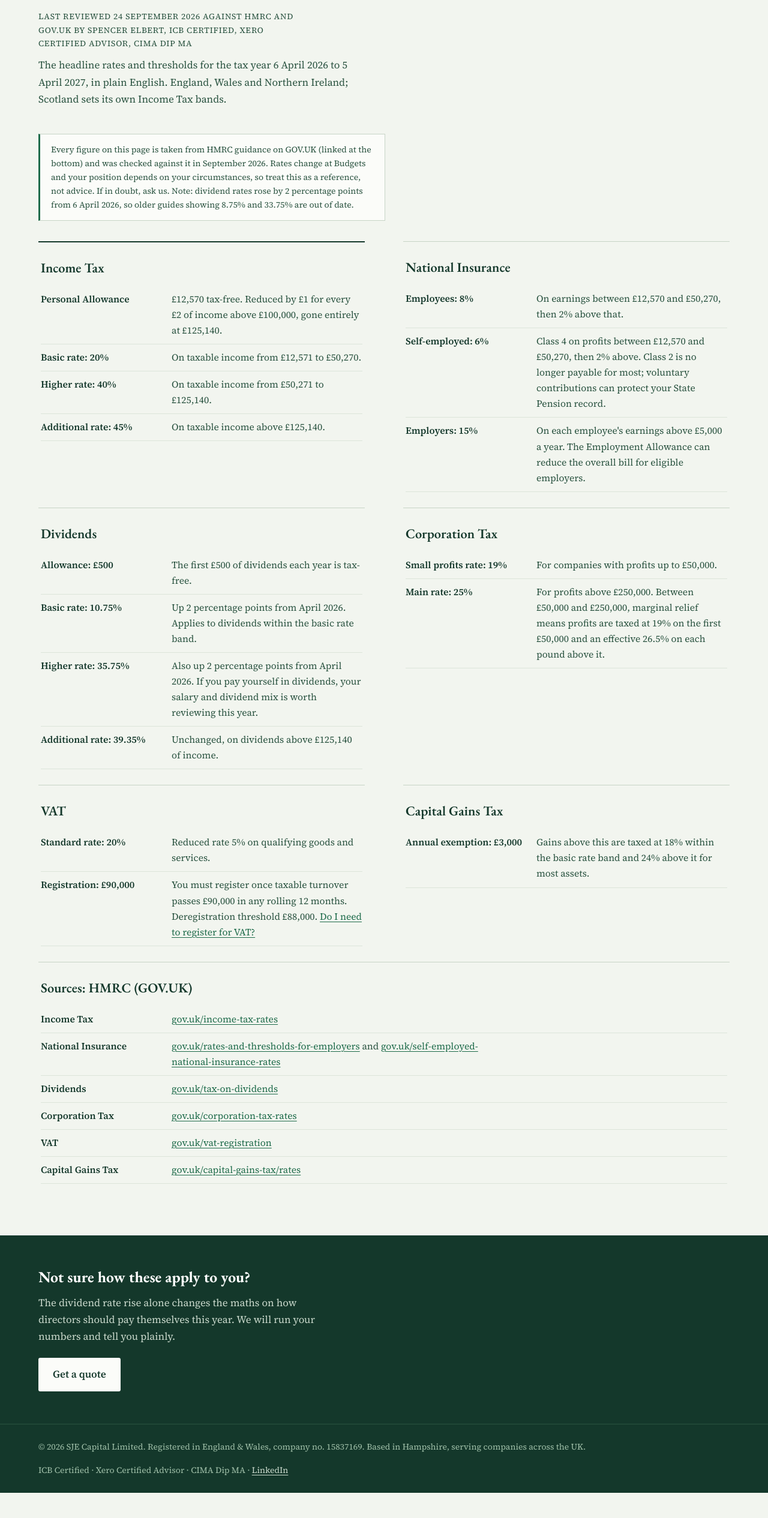
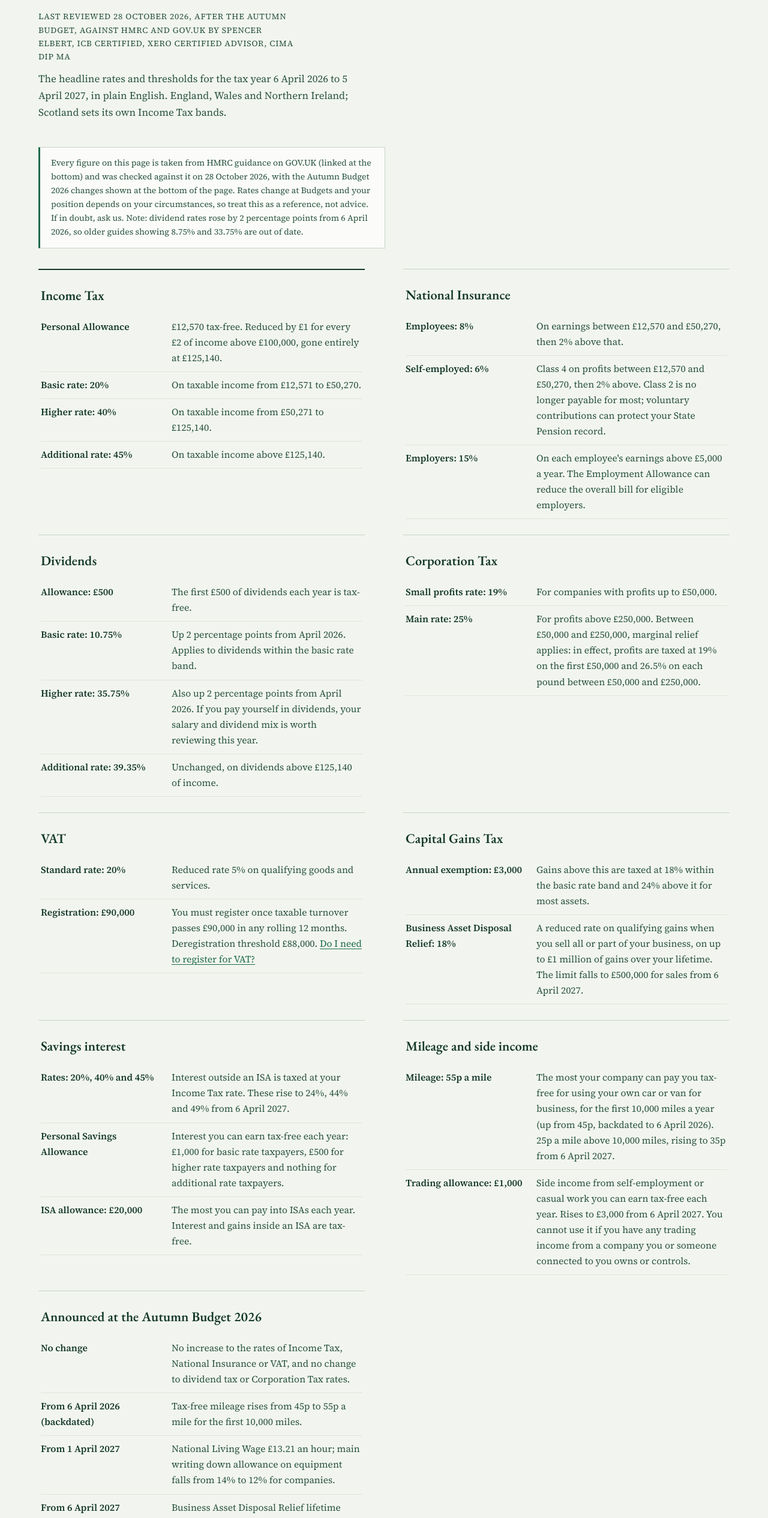
Before and after one commit to Speny7/sjecapital-site, a plain HTML site: page tax-rates.html in a window 1280 px wide. Shown: the part 263-2793 px from the top of the page at 60% size. Before the commit the page ends 2751 px from the top, so only its background shows below. Drawn offline with Linux system fonts and the light colour scheme.

Commit message:
Hotfix 28 Oct 2026: tax rates page updated after the Autumn Budget

```diff
--- a/sitemap.xml
+++ b/sitemap.xml
@@ -38,7 +38,7 @@
   </url>
   <url>
     <loc>https://www.sjecapital.co.uk/tax-rates</loc>
-    <lastmod>2026-10-20</lastmod>
+    <lastmod>2026-10-28</lastmod>
     <changefreq>monthly</changefreq>
     <priority>0.7</priority>
   </url>
--- a/tax-rates.html
+++ b/tax-rates.html
@@ -157,7 +157,7 @@
  "@type": "WebPage",
  "name": "UK tax rates 2026/27",
  "url": "https://www.sjecapital.co.uk/tax-rates",
- "dateModified": "2026-09-24T12:00:00+01:00",
+ "dateModified": "2026-10-28T18:00:00+00:00",
  "inLanguage": "en-GB",
  "author": {
   "@type": "Person",
@@ -196,12 +196,12 @@
 <main>
   <div class="wrap page-head">
     <h1>UK tax rates 2026/27</h1>
-    <p class="reviewed">Last reviewed 24 September 2026 against HMRC and GOV.UK by Spencer Elbert, ICB Certified, Xero Certified Advisor, CIMA Dip MA</p>
+    <p class="reviewed">Last reviewed 28 October 2026, after the Autumn Budget, against HMRC and GOV.UK by Spencer Elbert, ICB Certified, Xero Certified Advisor, CIMA Dip MA</p>
     <p>The headline rates and thresholds for the tax year 6 April 2026 to 5 April 2027, in plain English. England, Wales and Northern Ireland; Scotland sets its own Income Tax bands.</p>
   </div>
 
   <div class="wrap dates">
-    <p class="disclaimer">Every figure on this page is taken from HMRC guidance on GOV.UK (linked at the bottom) and was checked against it in September 2026. Rates change at Budgets and your position depends on your circumstances, so treat this as a reference, not advice. If in doubt, ask us. Note: dividend rates rose by 2 percentage points from 6 April 2026, so older guides showing 8.75% and 33.75% are out of date.</p>
+    <p class="disclaimer">Every figure on this page is taken from HMRC guidance on GOV.UK (linked at the bottom) and was checked against it on 28 October 2026, with the Autumn Budget 2026 changes shown at the bottom of the page. Rates change at Budgets and your position depends on your circumstances, so treat this as a reference, not advice. If in doubt, ask us. Note: dividend rates rose by 2 percentage points from 6 April 2026, so older guides showing 8.75% and 33.75% are out of date.</p>
 
     <div class="date-block">
       <h2>Income Tax</h2>
@@ -236,7 +236,7 @@
       <h2>Corporation Tax</h2>
       <dl>
         <div><dt>Small profits rate: 19%</dt><dd>For companies with profits up to £50,000.</dd></div>
-        <div><dt>Main rate: 25%</dt><dd>For profits above £250,000. Between £50,000 and £250,000, marginal relief means profits are taxed at 19% on the first £50,000 and an effective 26.5% on each pound above it.</dd></div>
+        <div><dt>Main rate: 25%</dt><dd>For profits above £250,000. Between £50,000 and £250,000, marginal relief applies: in effect, profits are taxed at 19% on the first £50,000 and 26.5% on each pound between £50,000 and £250,000.</dd></div>
       </dl>
     </div>
 
@@ -252,6 +252,35 @@
       <h2>Capital Gains Tax</h2>
       <dl>
         <div><dt>Annual exemption: £3,000</dt><dd>Gains above this are taxed at 18% within the basic rate band and 24% above it for most assets.</dd></div>
+        <div><dt>Business Asset Disposal Relief: 18%</dt><dd>A reduced rate on qualifying gains when you sell all or part of your business, on up to £1 million of gains over your lifetime. The limit falls to £500,000 for sales from 6 April 2027.</dd></div>
+      </dl>
+    </div>
+
+    <div class="date-block">
+      <h2>Savings interest</h2>
+      <dl>
+        <div><dt>Rates: 20%, 40% and 45%</dt><dd>Interest outside an ISA is taxed at your Income Tax rate. These rise to 24%, 44% and 49% from 6 April 2027.</dd></div>
+        <div><dt>Personal Savings Allowance</dt><dd>Interest you can earn tax-free each year: £1,000 for basic rate taxpayers, £500 for higher rate taxpayers and nothing for additional rate taxpayers.</dd></div>
+        <div><dt>ISA allowance: £20,000</dt><dd>The most you can pay into ISAs each year. Interest and gains inside an ISA are tax-free.</dd></div>
+      </dl>
+    </div>
+
+    <div class="date-block">
+      <h2>Mileage and side income</h2>
+      <dl>
+        <div><dt>Mileage: 55p a mile</dt><dd>The most your company can pay you tax-free for using your own car or van for business, for the first 10,000 miles a year (up from 45p, backdated to 6 April 2026). 25p a mile above 10,000 miles, rising to 35p from 6 April 2027.</dd></div>
+        <div><dt>Trading allowance: £1,000</dt><dd>Side income from self-employment or casual work you can earn tax-free each year. Rises to £3,000 from 6 April 2027. You cannot use it if you have any trading income from a company you or someone connected to you owns or controls.</dd></div>
+      </dl>
+    </div>
+
+    <div class="date-block">
+      <h2>Announced at the Autumn Budget 2026</h2>
+      <dl>
+        <div><dt>No change</dt><dd>No increase to the rates of Income Tax, National Insurance or VAT, and no change to dividend tax or Corporation Tax rates.</dd></div>
+        <div><dt>From 6 April 2026 (backdated)</dt><dd>Tax-free mileage rises from 45p to 55p a mile for the first 10,000 miles.</dd></div>
+        <div><dt>From 1 April 2027</dt><dd>National Living Wage £13.21 an hour; main writing down allowance on equipment falls from 14% to 12% for companies.</dd></div>
+        <div><dt>From 6 April 2027</dt><dd>Business Asset Disposal Relief lifetime limit cut from £1 million to £500,000; savings and property income taxed at 24%, 44% and 49%; trading allowance £3,000; mileage above 10,000 miles 35p.</dd></div>
+        <div><dt>Full details</dt><dd><a href="/blog/autumn-budget-2026-company-directors">What the Autumn Budget 2026 means for company directors</a>, with worked examples and every date.</dd></div>
       </dl>
     </div>
     <div class="date-block">
@@ -262,7 +291,11 @@
         <div><dt>Dividends</dt><dd><a href="https://www.gov.uk/tax-on-dividends" target="_blank" rel="noopener noreferrer">gov.uk/tax-on-dividends</a></dd></div>
         <div><dt>Corporation Tax</dt><dd><a href="https://www.gov.uk/corporation-tax-rates" target="_blank" rel="noopener noreferrer">gov.uk/corporation-tax-rates</a></dd></div>
         <div><dt>VAT</dt><dd><a href="https://www.gov.uk/vat-registration" target="_blank" rel="noopener noreferrer">gov.uk/vat-registration</a></dd></div>
-        <div><dt>Capital Gains Tax</dt><dd><a href="https://www.gov.uk/capital-gains-tax/rates" target="_blank" rel="noopener noreferrer">gov.uk/capital-gains-tax/rates</a></dd></div>
+        <div><dt>Capital Gains Tax</dt><dd><a href="https://www.gov.uk/capital-gains-tax/rates" target="_blank" rel="noopener noreferrer">gov.uk/capital-gains-tax/rates</a> and <a href="https://www.gov.uk/business-asset-disposal-relief" target="_blank" rel="noopener noreferrer">gov.uk/business-asset-disposal-relief</a></dd></div>
+        <div><dt>Savings interest</dt><dd><a href="https://www.gov.uk/apply-tax-free-interest-on-savings" target="_blank" rel="noopener noreferrer">gov.uk/apply-tax-free-interest-on-savings</a></dd></div>
+        <div><dt>Mileage</dt><dd><a href="https://www.gov.uk/expenses-and-benefits-business-travel-mileage/rules-for-tax" target="_blank" rel="noopener noreferrer">gov.uk/expenses-and-benefits-business-travel-mileage</a></dd></div>
+        <div><dt>Trading allowance</dt><dd><a href="https://www.gov.uk/guidance/tax-free-allowances-on-property-and-trading-income" target="_blank" rel="noopener noreferrer">gov.uk/guidance/tax-free-allowances-on-property-and-trading-income</a></dd></div>
+        <div><dt>Autumn Budget 2026</dt><dd><a href="https://www.gov.uk/government/publications/budget-2026-document" target="_blank" rel="noopener noreferrer">HM Treasury, Budget 2026 (HC 726)</a></dd></div>
       </dl>
     </div>
   </div>
```
Also changed, not shown: llms.txt.
